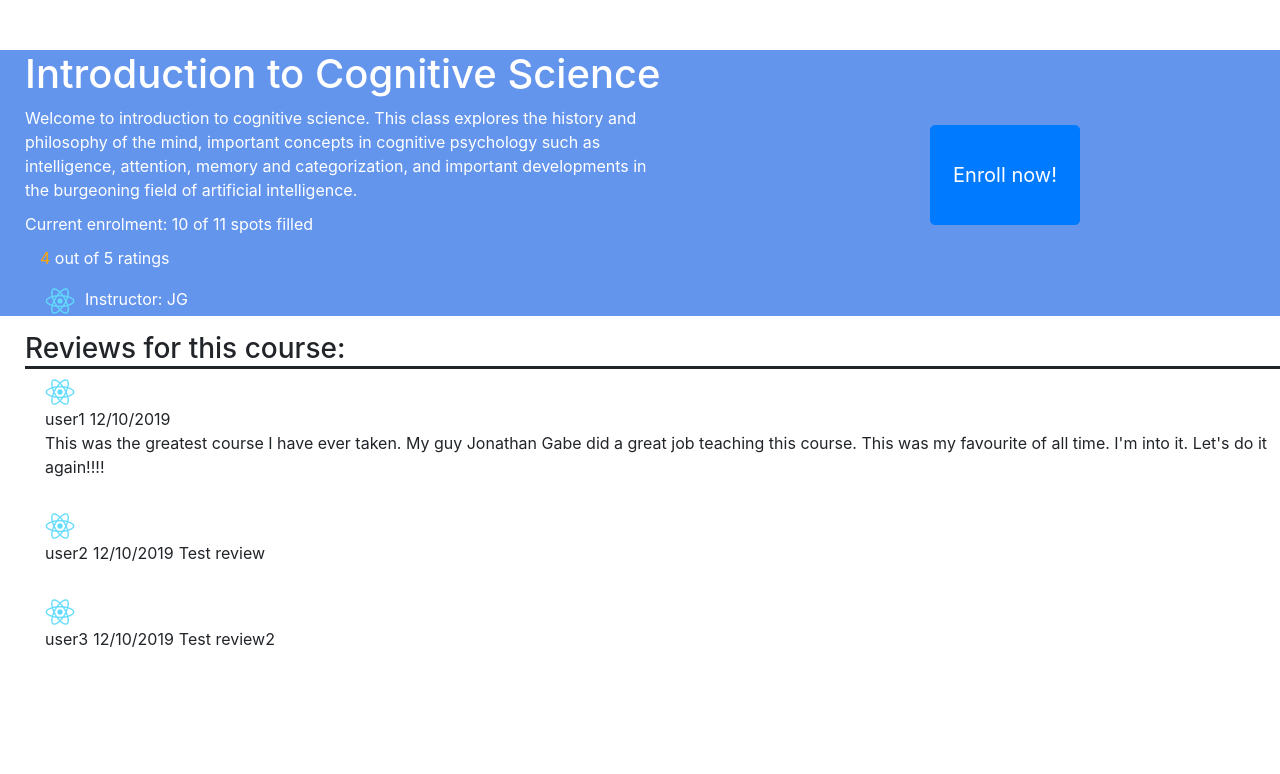
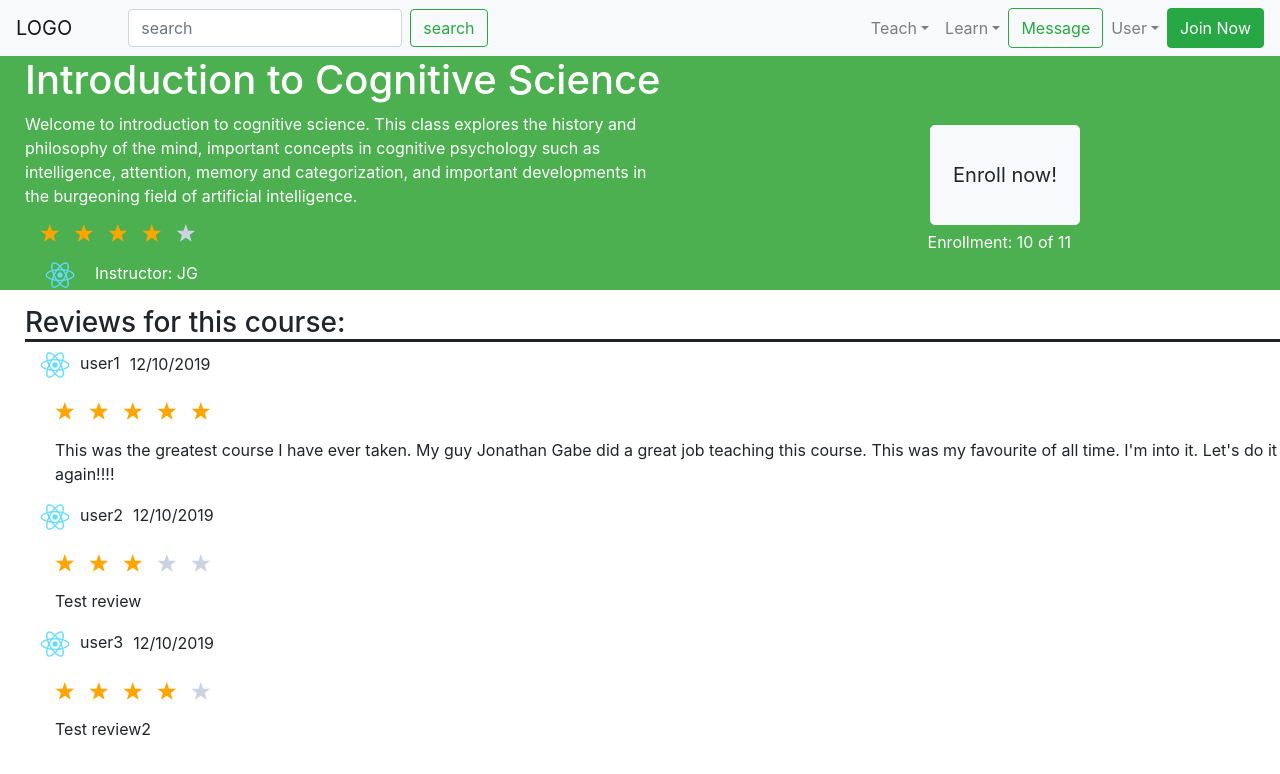
Before and after one commit to jgab13/TalentSwap, a React (Create React App) app in the folder talent_swap/: page /DetailedCoursePage in a window 1280 px wide. Shown: the top 774 px of the page. Built offline with nearby package versions, Linux system fonts and the light colour scheme.

Commit message:
Added features to course detail page

```diff
--- a/talent_swap/package.json
+++ b/talent_swap/package.json
@@ -12,6 +12,7 @@
     "react-dom": "^17.0.1",
     "react-router-dom": "^5.2.0",
     "react-scripts": "4.0.0",
+    "react-star-ratings": "^2.3.0",
     "web-vitals": "^0.2.4"
   },
   "scripts": {
--- a/talent_swap/src/App.js
+++ b/talent_swap/src/App.js
@@ -7,6 +7,7 @@ import "bootstrap/dist/css/bootstrap.min.css";
 import Home from './react-components/Home';
 import CourseCreation from './react-components/CourseCreation';
 import DetailedCoursePage from './react-components/DetailedCoursePage';
+import AuthSystem from './react-components/AuthSystem';
 
 class App extends React.Component {
 
@@ -28,6 +29,8 @@ class App extends React.Component {
                             (<CourseCreation appState={this.state}/>)}/>
             <Route exact path='/DetailedCoursePage' render={() =>
                             (<DetailedCoursePage appState={this.state}/>)}/>
+            <Route exact path='/AuthSystem' render={() =>
+                            (<AuthSystem appState={this.state}/>)}/>
           </Switch>
         </BrowserRouter>
       </div>
--- a/talent_swap/src/react-components/CourseList/index.js
+++ b/talent_swap/src/react-components/CourseList/index.js
@@ -3,17 +3,30 @@ import { Link } from "react-router-dom";
 import "./styles.css";
 // import { uid } from "react-uid";
 import CourseRating from "./../CourseRating";
+import Button from "react-bootstrap/Button";
 
 class CourseList extends React.Component {
   render() {
-  	const {title, description, enrolled, capacity, rate, instruct, instImg} = this.props;
+  	const {title, description, enrolled, capacity, rate, instruct, instImg, link, alreadyEnrolled, logged} = this.props;
+
+    const button = (enrolled === capacity ? <Button className="button" variant="light" size="lg" disabled> Class full! </Button> :
+                  (!alreadyEnrolled ? <Button className="button" variant="light" onClick={link} size="lg"> Enroll now!</Button> :
+                  <Button className="button" variant="light" size="lg" disabled> Enrolled </Button>));
+
+    const notlogged = (logged ? button : <Link to={"./../AuthSystem"}>
+                <Button className="button" variant="light" onClick={link} size="lg"> Enroll now!</Button>
+              </Link>);
+
+
     return (
     <div className="courseDescrip">
-		<h1>{title}</h1>
-		<div id="desc">{description}</div>
-		<div id="last">Current enrolment: {enrolled} of {capacity} spots filled</div>
+  		<h1>{title}</h1>
+  		<div id="desc">{description}</div>
 
-		<CourseRating rating={rate} instructor={instruct} instructImg={instImg}/>
+  		<CourseRating rating={rate} instructor={instruct} instructImg={instImg}/>
+      {notlogged}
+
+      <div id="last">Enrollment: {enrolled} of {capacity}</div>
 
     </div>
 
--- a/talent_swap/src/react-components/CourseList/styles.css
+++ b/talent_swap/src/react-components/CourseList/styles.css
@@ -1,11 +1,10 @@
 .courseDescrip {
-	background-color: #6495ED;
+	background-color: #4CAF50;
 	color: white;
 }
 
 h1 {
 	margin-left: 25px;
-	margin-top: 50px;
 }
 
 #desc {
@@ -15,7 +14,15 @@ h1 {
 }
 
 #last {
-	margin-left: 25px;
-	margin-top: 10px;
-	margin-bottom: 10px;
+	position: absolute;
+	top: 230px;
+	right: 209px;
 }
+
+.button {
+	position: absolute;
+	top: 125px;
+	width: 150px;
+	height: 100px;
+	right: 200px;
+}
--- a/talent_swap/src/react-components/CourseRating/index.js
+++ b/talent_swap/src/react-components/CourseRating/index.js
@@ -2,6 +2,8 @@ import React from "react";
 import { Link } from "react-router-dom";
 import "./styles.css";
 // import { uid } from "react-uid";
+// <li className="rating"><span id="color">{rating}</span> out of 5 ratings</li>
+import StarRatings from 'react-star-ratings';
 
 
 class CourseRating extends React.Component {
@@ -10,7 +12,14 @@ class CourseRating extends React.Component {
     return (
       <div>
         <ul>
-          <li className="rating"><span id="color">{rating}</span> out of 5 ratings</li>
+          <li className="rating">
+            <StarRatings
+            rating={rating}
+            starRatedColor="orange"
+            numberOfStars={5}
+            name='rating'
+            starDimension='20px'/>
+          </li>
         </ul>
         <ul>
           <li className="instruct">
--- a/talent_swap/src/react-components/CourseRating/styles.css
+++ b/talent_swap/src/react-components/CourseRating/styles.css
@@ -1,6 +1,7 @@
 .rating {
 	display: inline-block;
 	list-style: none;
+	padding-right: 10px;
 }
 
 /*.checked {
--- a/talent_swap/src/react-components/CourseReview/index.js
+++ b/talent_swap/src/react-components/CourseReview/index.js
@@ -1,31 +1,40 @@
 import React from "react";
 import { Link } from "react-router-dom";
 // import { uid } from "react-uid";
-import Row from "react-bootstrap/Row";
-import Col from "react-bootstrap/Col";
+import StarRatings from 'react-star-ratings';
+import "./styles.css";
 
 
 class CourseReview extends React.Component {
   render() {
   	const {review} = this.props;
+
+
     return (
-      <div>
-        <Row>
-          <Col>
+      <>
+        <div >
           <ul>
-              <li className="instruct">
-                <img className="instructImage"src={review.img}/><br/>
-                <span className="user">{review.user}</span>
+            <li>
+              <img className="userImg" src={review.img}/>
+              <span>{review.user}</span>
             </li>
-              <li className="rating">
+            <li>
               <span>12/10/2019</span>
             </li>
-              <li className="instruct"><p>{review.description}</p>
-              </li>
           </ul>
-          </Col>
-        </Row>
+          <p className="starRating">
+              <StarRatings
+              rating={review.rating}
+              starRatedColor="orange"
+              numberOfStars={5}
+              name='rating'
+              starDimension='20px'/>
+          </p>
+          <p className="starRating">
+            {review.description}
+          </p>
         </div>
+      </>
 
     );
   }
--- /dev/null
+++ b/talent_swap/src/react-components/CourseReview/styles.css
@@ -0,0 +1,19 @@
+.userImg {
+	border-radius: 50%;
+	width: 30px;
+	margin-right: 10px;
+}
+
+li {
+	display: inline-block;
+	margin-right: 10px;
+}
+
+.starRating {
+	margin-left: 55px;
+	margin-top: 5px;
+}
+
+.ratingDesc {
+	float: right;
+}
--- a/talent_swap/src/react-components/DetailedCoursePage/index.js
+++ b/talent_swap/src/react-components/DetailedCoursePage/index.js
@@ -5,12 +5,21 @@ import "./styles.css";
 import CourseList from "./../CourseList";
 import CourseReview from "./../CourseReview"
 // import img from ....;
-import Button from "react-bootstrap/Button";
+
 import Container from "react-bootstrap/Container";
+import Header from "./../Header"
 
 import instImg from "./logo192.png";
+import AuthSystem from "./../AuthSystem"
 
 //Missing information about credits for the course! Need to add!
+//Case 1 --> visitor i.e. current user = null --> enrolled should pop up sign in - cannot add review
+//Case 2 --> Already enrolled or max enrollment -- instead of button, greyed out or disabled
+//  a) if already reviewed --> cannot review/can edit - need edit input
+//  b) if not already reviwed --> can review - add review button
+//Case 3 --> Not enrolled - can enroll and click on the button
+//Case 4 --> if admin user, shouldn't be able to enroll - just remove/delete
+
 
 const CourseDesc = "Welcome to introduction to cognitive science. This class explores the history and philosophy of the mind, important concepts in cognitive psychology such as intelligence, attention, memory and categorization, and important developments in the burgeoning field of artificial intelligence.";
 
@@ -31,19 +40,22 @@ const CourseDesc = "Welcome to introduction to cognitive science. This class exp
   const review1 = {
       user: "user1",
       img: instImg,
-      description: reviewDesc
+      description: reviewDesc,
+      rating: 5
   }
 
   const review2 = {
       user: "user2",
       img: instImg,
-      description: reviewDesc1
+      description: reviewDesc1,
+      rating: 3
   }
 
   const review3 = {
       user: "user3",
       img: instImg,
-      description: reviewDesc2
+      description: reviewDesc2,
+      rating: 4
   }
 
   console.log(course1.title)
@@ -60,26 +72,21 @@ class DetailedCoursePage extends React.Component {
 
     return (
     <div>
+      <Header/>
       <CourseList title={this.state.course.title}
         description={this.state.course.description}
         enrolled={this.state.course.enroll}
         capacity={this.state.course.capacity}
         rate={this.state.course.rating}
         instruct={this.state.course.instructor}
-        instImg = {this.state.course.img} />
-      <Button className="button" variant="primary" size="lg">
-        Enroll now!
-      </Button>
+        instImg = {this.state.course.img}
+        alreadyEnrolled={false}
+        link={null}
+        logged={true} />
+
 
       <h3>Reviews for this course: </h3>
       {this.state.review.map(rev => (<CourseReview review={rev} />) )}
-
-
-
-
-
-
-
     </div>
 
     );
```
Also changed, not shown: 1 other file (tests, documents, lock files or other folders). Lines whose indentation alone changed are shown as unchanged.
